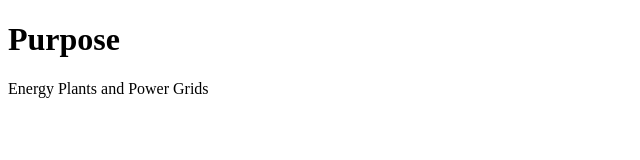
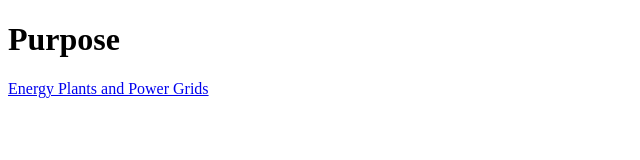
Before and after one commit to TylerSull/2025IGDsite, a plain HTML site: page index.html in a window 1280 px wide. Shown: the whole page, without its empty margins (0-640 px from the left). Drawn offline with Linux system fonts and the light colour scheme.

Commit message:
Update index.html

```diff
--- a/index.html
+++ b/index.html
@@ -1,12 +1,11 @@
 <!DOCTYPE html>
 <title>Learn About ICS Cybersecurity</title>
-
 <head>
-
+ <link rel="stylesheet" href="style.css"/>
 </head>
 
   <body>
     <h1> Purpose </h1>
-    <p>Energy Plants and Power Grids</p>
+    <p><a href="power.html">Energy Plants and Power Grids</a></p>
 
   </body>
```
